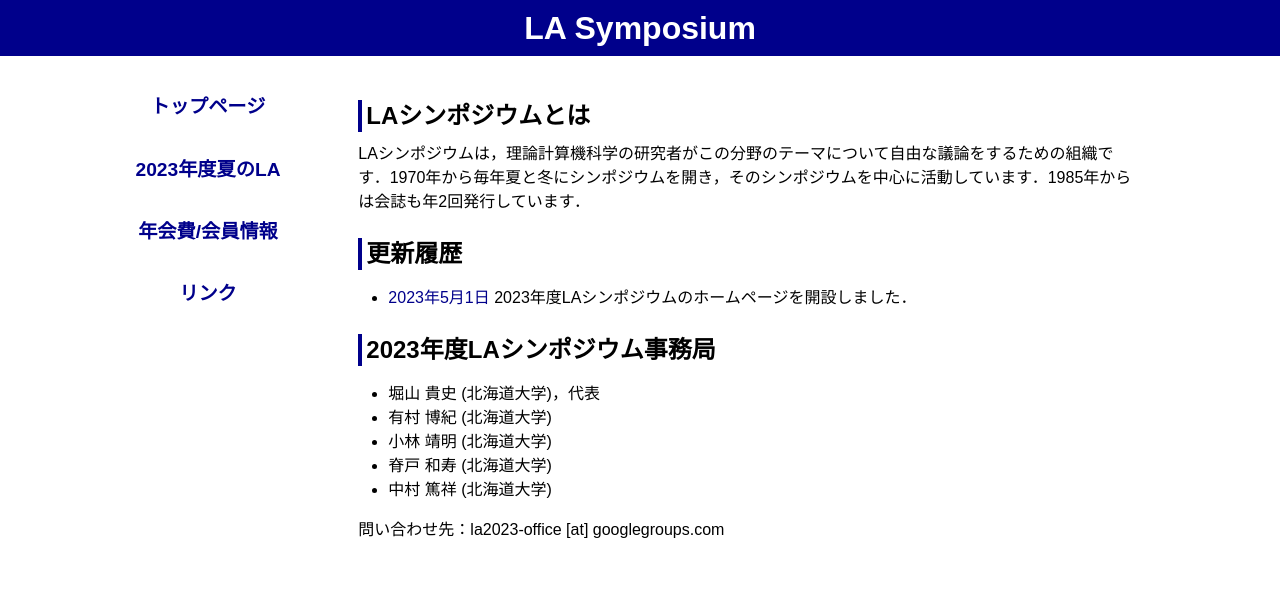
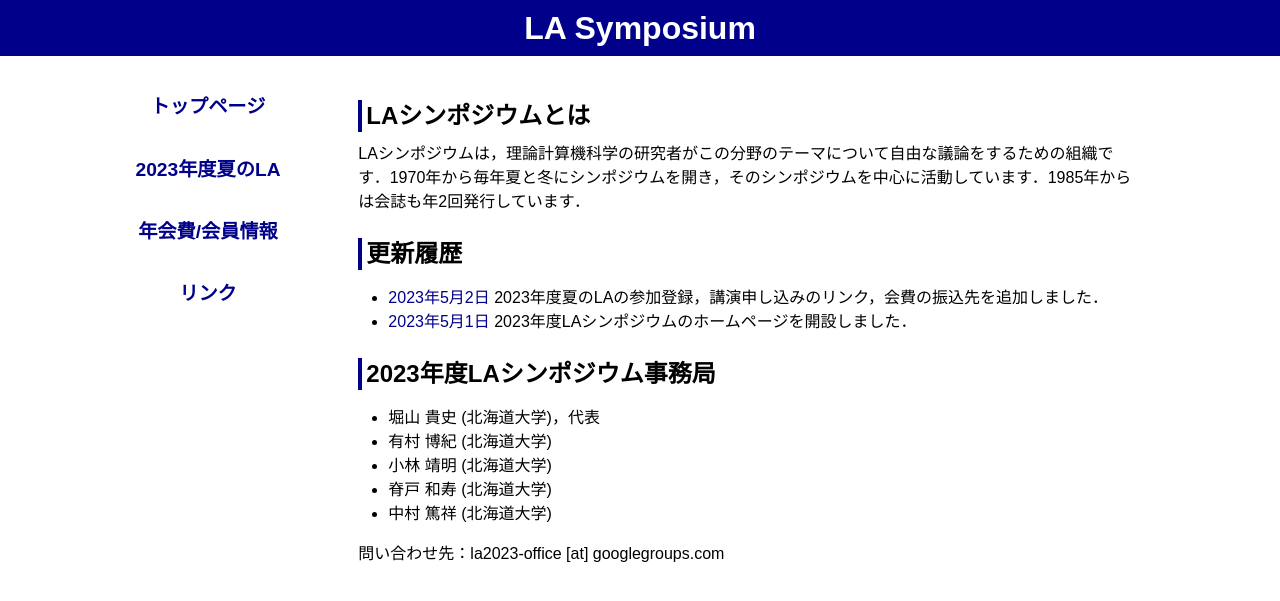
Before and after one commit to ytamura12/la-symposium_test.github.io, a Jekyll site: the page built from index.md, in a window 1280 px wide. Shown: the top 601 px of the page. Built offline with Jekyll 4.4.1, drawn with Linux system fonts in a browser that asks for light colours.

Commit message:
Add files via upload

```diff
--- a/_includes/news.md
+++ b/_includes/news.md
@@ -1 +1,2 @@
+* <span class="date">2023年5月2日</span> 2023年度夏のLAの参加登録，講演申し込みのリンク，会費の振込先を追加しました．
 * <span class="date">2023年5月1日</span> 2023年度LAシンポジウムのホームページを開設しました．
```
